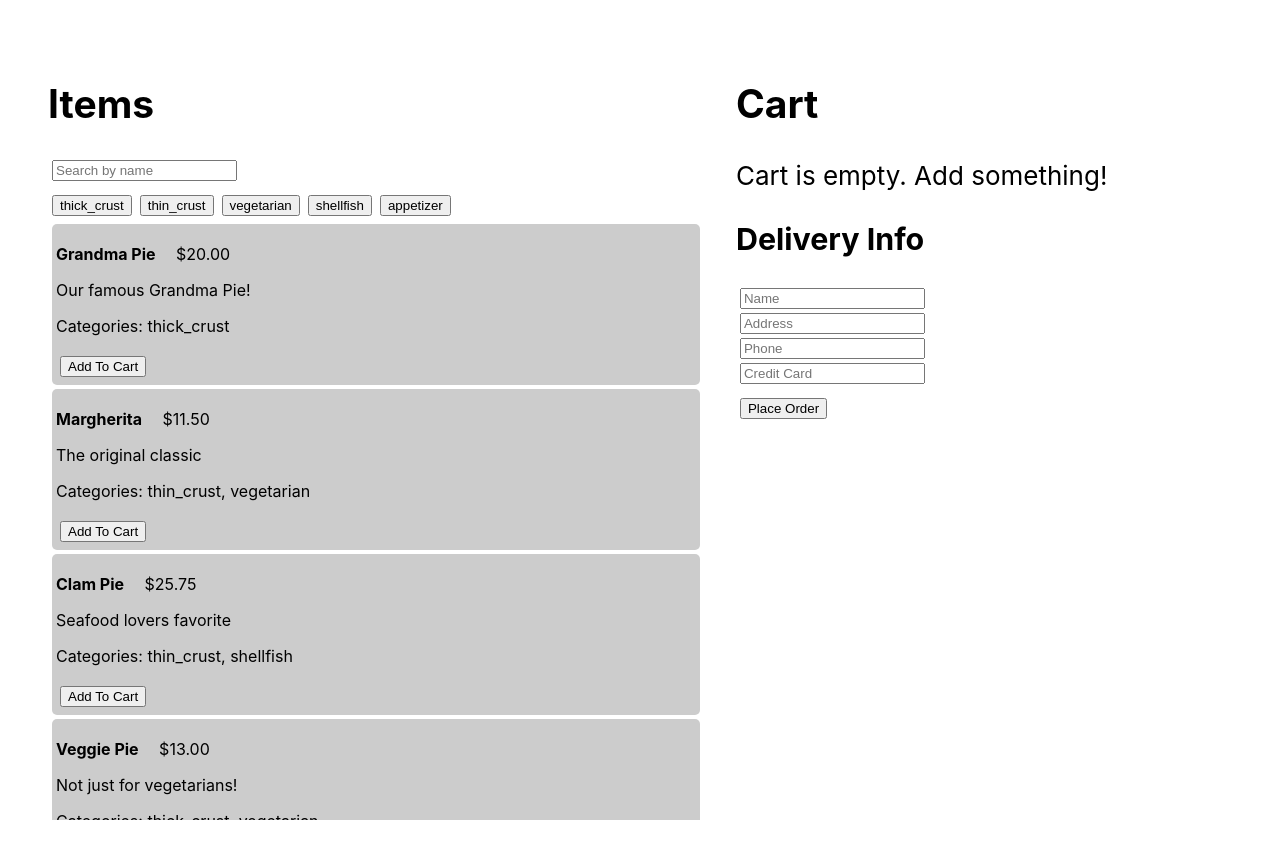
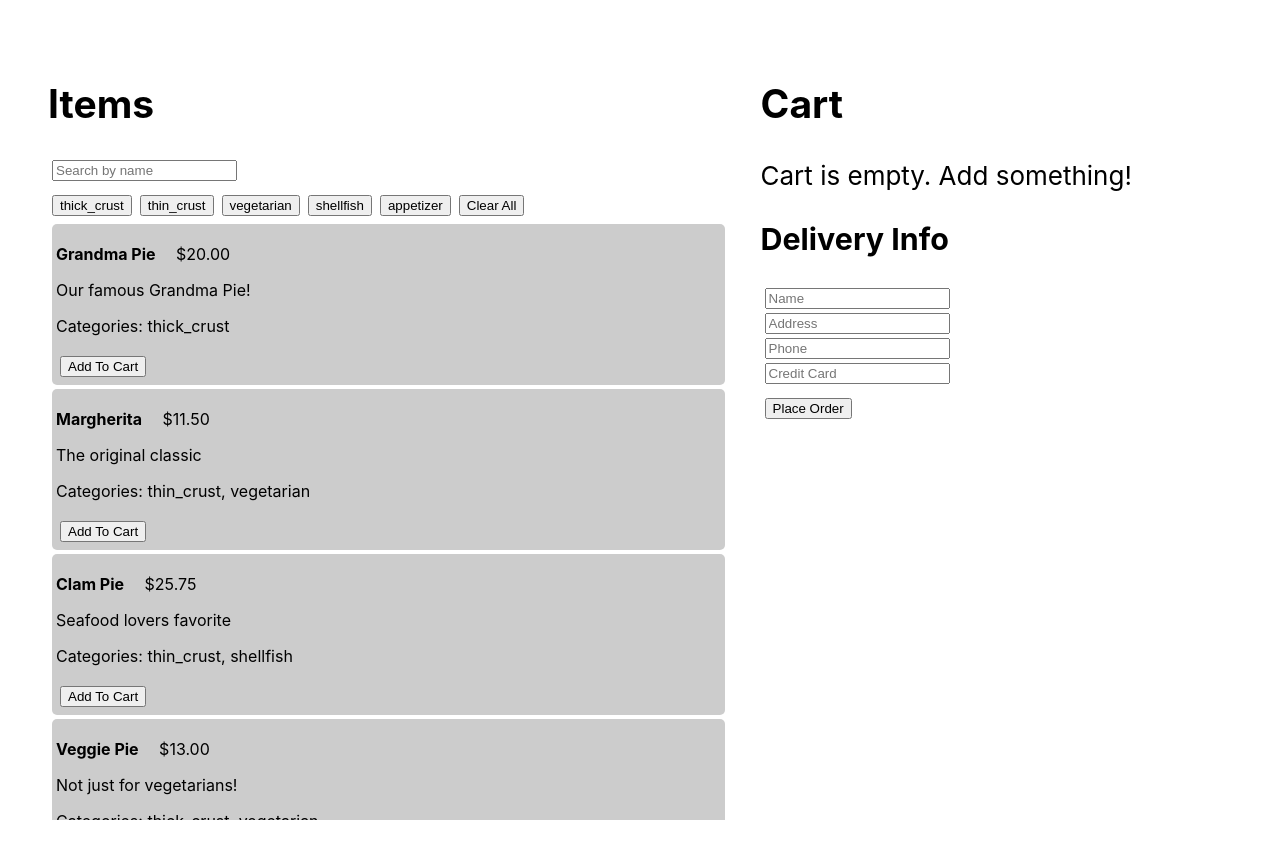
Before and after one commit to mikeboyle/redux-demo-pizza, a React (Create React App) app: page / in a window 1280 px wide. Shown: the top 858 px of the page. Built offline with nearby package versions, Linux system fonts and the light colour scheme.

Commit message:
add clearFilters

```diff
--- a/src/Filters.js
+++ b/src/Filters.js
@@ -1,5 +1,5 @@
 import { useDispatch, useSelector } from 'react-redux';
-import { clickFilter } from './app/actions';
+import { clickFilter, clearFilters } from './app/actions';
 
 const Filters = () => {
   const dispatch = useDispatch();
@@ -8,6 +8,10 @@ const Filters = () => {
 
   const handleFilterClick = (filter) => {
     dispatch(clickFilter(filter));
+  };
+
+  const handleClearFilters = () => {
+    dispatch(clearFilters());
   };
   return (
     <div>
@@ -23,6 +27,7 @@ const Filters = () => {
           {filter}
         </button>
       ))}
+      <button onClick={handleClearFilters}>Clear All</button>
     </div>
   );
 };
--- a/src/app/actions/index.js
+++ b/src/app/actions/index.js
@@ -18,6 +18,10 @@ export const setFilters = (filters) => ({
 export const clickFilter = (filter) => ({
   type: actionTypes.CLICK_FILTER,
   payload: filter,
+});
+
+export const clearFilters = () => ({
+  type: actionTypes.CLEAR_FILTERS,
 });
 
 // Accepts an item as input, returns an action
--- a/src/app/reducers/selectedFilters.js
+++ b/src/app/reducers/selectedFilters.js
@@ -13,6 +13,8 @@ const selectedFilters = (state = initialState, action) => {
       } else {
         return [...state, selectedFilter];
       }
+    case actionTypes.CLEAR_FILTERS:
+      return [];
     default:
       return state;
   }
```
